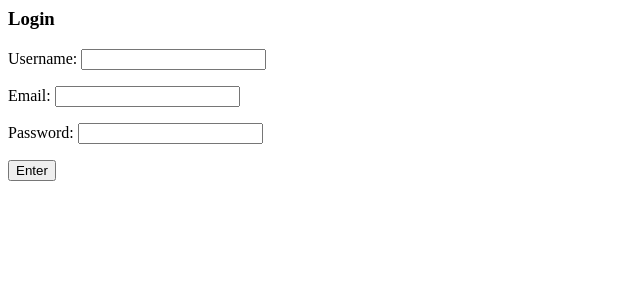
After one commit to marcin-design/Bookstore-Community, a Django app: page /login/ in a window 1280 px wide. The commit adds this page. Shown: the top 300 px of the page, without its empty margins (0-640 px from the left). Run offline with Django 4.2, Linux system fonts and the light colour scheme.

Commit message:
login view and login data validation have been added

```diff
--- a/Bookstore_project/urls.py
+++ b/Bookstore_project/urls.py
@@ -5,4 +5,5 @@ from bookstore_app import views as bk_views
 urlpatterns = [
     path('admin/', admin.site.urls),
     path('registration/', bk_views.RegistrationView.as_view(), name='registration'),
+    path('login/', bk_views.LoginView.as_view(), name='login'),
 ]
--- a/bookstore_app/forms.py
+++ b/bookstore_app/forms.py
@@ -12,3 +12,9 @@ class RegistrationForm(UserCreationForm):
                   'first_name',
                   'last_name',
                   'email']
+
+
+class LoginForm(forms.Form):
+    username = forms.CharField(max_length=100)
+    email = forms.EmailField()
+    password = forms.CharField(widget=forms.PasswordInput)
--- a/bookstore_app/models.py
+++ b/bookstore_app/models.py
@@ -40,7 +40,7 @@ class Review(models.Model):
     date_created = models.DateTimeField(auto_now_add=True)
 
     def __str__(self):
-        return f"Recenzja {self.user} - {self.book}"
+        return f"Review {self.user} - {self.book}"
 
 class Wishlist(models.Model):
     user = models.OneToOneField(User, on_delete=models.CASCADE)
--- a/bookstore_app/templates/bookstore_app/incorrect_registration.html
+++ b/bookstore_app/templates/bookstore_app/incorrect_registration.html
@@ -2,7 +2,8 @@
 <html lang="en">
 <head>
     <meta charset="UTF-8">
-    <title>Title</title>
+    <h3>Incorrect_registration</h3>
+    <title>Incorrect_registration</title>
 </head>
 <body>
 
--- /dev/null
+++ b/bookstore_app/templates/bookstore_app/login.html
@@ -0,0 +1,6 @@
+<h3>Login</h3>
+<form method="post">
+     {% csrf_token %}
+    {{ form.as_p }}
+    <button type="submit">Enter</button>
+</form>
--- a/bookstore_app/templates/bookstore_app/main.html
+++ b/bookstore_app/templates/bookstore_app/main.html
@@ -2,7 +2,8 @@
 <html lang="en">
 <head>
     <meta charset="UTF-8">
-    <title>Title</title>
+    <h3>Main</h3>
+    <title>Main</title>
 </head>
 <body>
 
--- a/bookstore_app/views.py
+++ b/bookstore_app/views.py
@@ -1,5 +1,8 @@
+from django.db.models import Q
 from django.shortcuts import render, redirect
 from django.contrib.auth import get_user_model, login, logout
+from django.contrib.auth.models import User
+from django.shortcuts import render, get_object_or_404
 from django.http import HttpResponse
 from django.views import View
 from django.contrib.auth.decorators import login_required
@@ -17,10 +20,25 @@ class RegistrationView(View):
     def post(self, request, *args, **kwargs):
         form = RegistrationForm(request.POST)
         if form.is_valid():
-            return render(request,
-                          'bookstore_app/main.html',
-                          {'form': form})
+            user = form.save()
+            return redirect('main.html')
         else:
             return render(request,
                           'bookstore_app/incorrect_registration.html',
                           {'form': form})
+
+class LoginView(View):
+    def get(self, request, *args, **kwargs):
+        form = LoginForm()
+        return render(request, 'bookstore_app/login.html', {'form': form})
+
+    def post(self, request, *args, **kwargs):
+        form = LoginForm(request.POST)
+        if form.is_valid():
+            username = form.cleaned_data['username']
+            email = form.cleaned_data['email']
+            user = User.objects.filter(Q(username=username) | Q(email=email)).first()
+            if user:
+                return redirect('main page')
+            else:
+                return render(request, 'bookstore_app/login.html', {'form': form})
```
